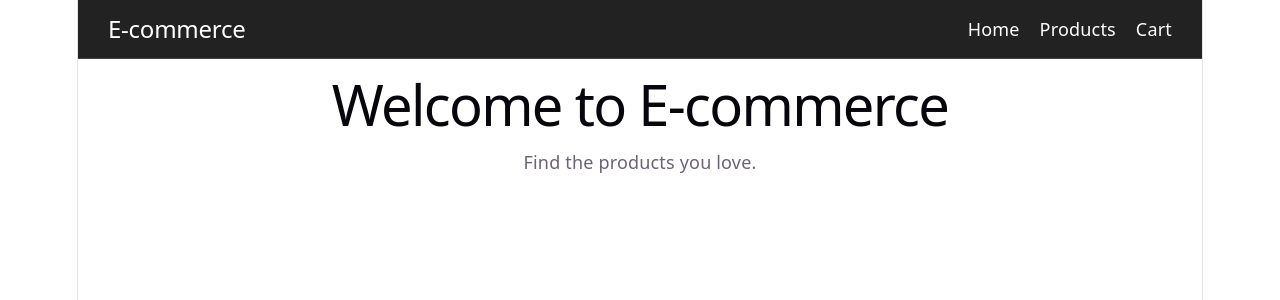
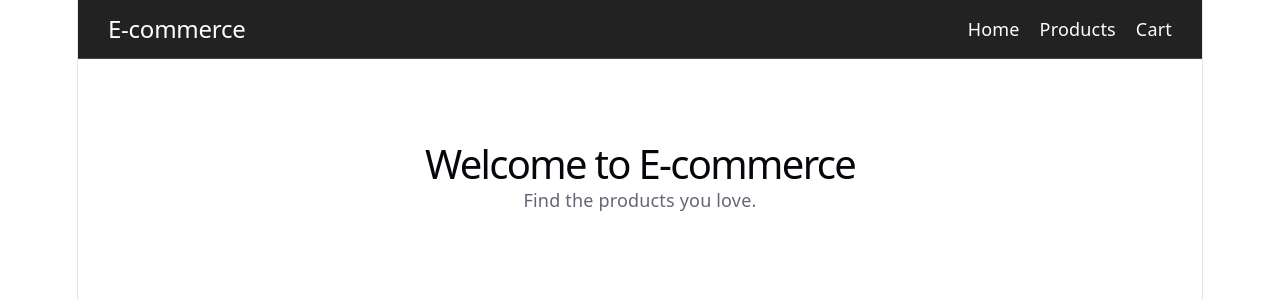
Before and after one commit to abhi12012/e-commerce-react, a React (Vite) app: page / in a window 1280 px wide. Shown: the top 300 px of the page. Built offline with nearby package versions, Linux system fonts and the light colour scheme.

Commit message:
Style Hero section

```diff
--- a/src/App.css
+++ b/src/App.css
@@ -39,3 +39,14 @@
   color: white;
   text-decoration: none;
 }
+
+.hero {
+  text-align: center;
+  padding: 60px 20px;
+}
+
+
+.hero-title {
+  font-size: 40px;
+  margin-bottom: 10px;
+}
--- a/src/components/Hero.jsx
+++ b/src/components/Hero.jsx
@@ -1,8 +1,10 @@
 function Hero() {
   return (
-    <section>
-      <h1>Welcome to E-commerce</h1>
-      <p>Find the products you love.</p>
+
+    <section className="hero">
+
+      <h1 className="hero-title">Welcome to E-commerce</h1>
+      <p className="hero-text">Find the products you love.</p>
     </section>
   )
 }
```
